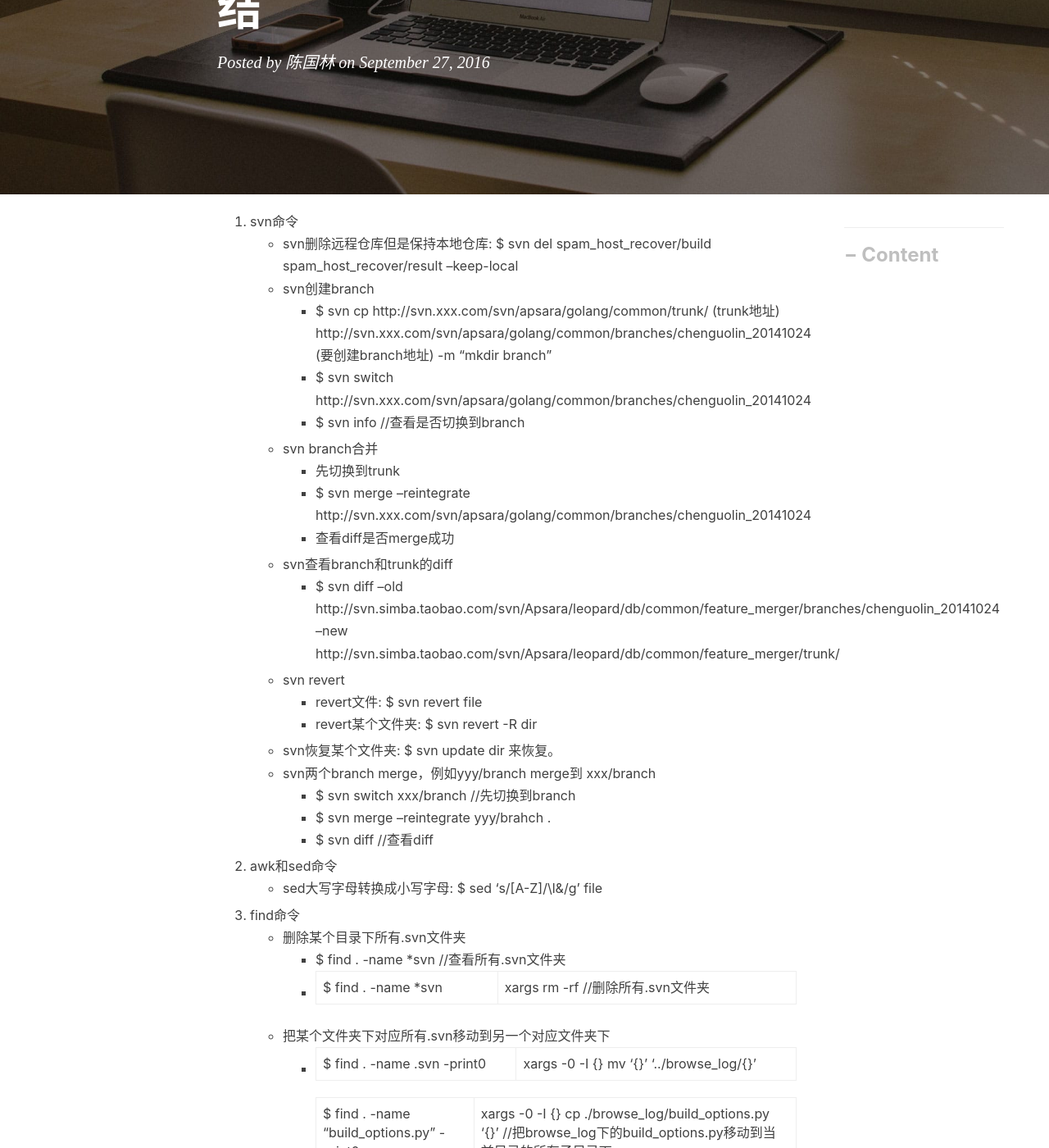
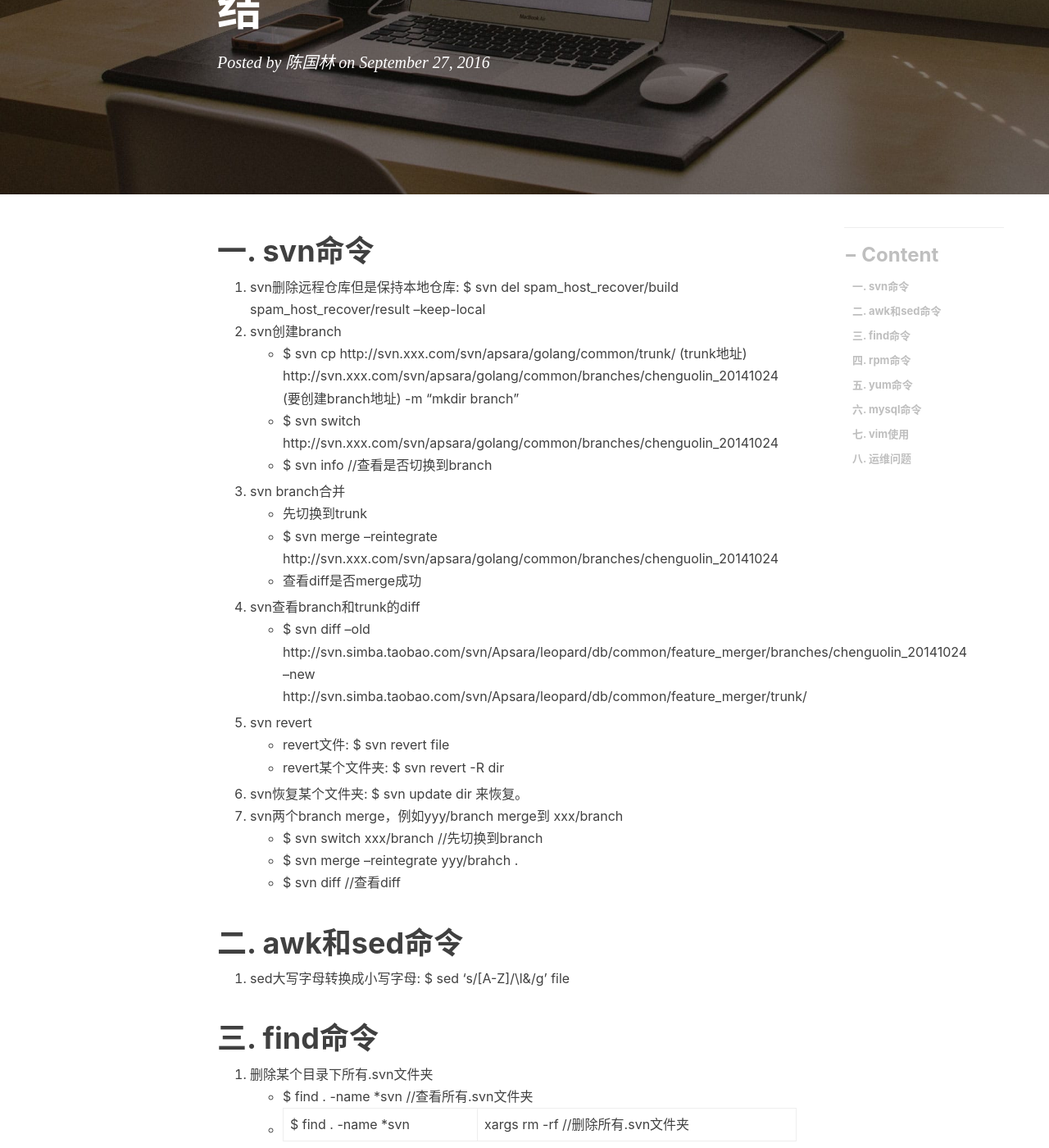
Before and after one commit to engru/chenguolin.github.io, a Jekyll site: the page built from _posts/2016-09-27-【Linux-10】Linux开发运维总结.md, in a window 1280 px wide and 1400 px high, scrolled down 280 px. Shown: the whole window at 82% size. Built offline with Jekyll 4.4.1, drawn with Linux system fonts in a browser that asks for light colours; nearby versions of some CDN libraries; comment, search, counter and statistics services are not loaded; some of the changed text lies outside the part shown.

Commit message:
Update 2016-09-27-【Linux-10】Linux开发运维总结.md

```diff
--- a/_posts/2016-09-27-【Linux-10】Linux开发运维总结.md
+++ b/_posts/2016-09-27-【Linux-10】Linux开发运维总结.md
@@ -6,73 +6,73 @@ tags:         #标签
     - Linux
 ---
 
-1. svn命令
-   + svn删除远程仓库但是保持本地仓库: $ svn del spam_host_recover/build spam_host_recover/result --keep-local
-   + svn创建branch
-     + $ svn cp http://svn.xxx.com/svn/apsara/golang/common/trunk/ (trunk地址) http://svn.xxx.com/svn/apsara/golang/common/branches/chenguolin_20141024 (要创建branch地址) -m "mkdir branch"
-     + $ svn switch http://svn.xxx.com/svn/apsara/golang/common/branches/chenguolin_20141024
-     + $ svn info  //查看是否切换到branch
-   + svn branch合并
-     + 先切换到trunk
-     + $ svn merge --reintegrate http://svn.xxx.com/svn/apsara/golang/common/branches/chenguolin_20141024
-     + 查看diff是否merge成功
-   + svn查看branch和trunk的diff
-     + $ svn diff --old http://svn.simba.taobao.com/svn/Apsara/leopard/db/common/feature_merger/branches/chenguolin_20141024 --new http://svn.simba.taobao.com/svn/Apsara/leopard/db/common/feature_merger/trunk/
-   + svn revert
-     + revert文件: $ svn revert file
-     + revert某个文件夹: $ svn revert -R dir
-   + svn恢复某个文件夹: $ svn update dir 来恢复。
-   + svn两个branch merge，例如yyy/branch merge到 xxx/branch
-     + $ svn switch xxx/branch  //先切换到branch
-     + $ svn merge --reintegrate yyy/brahch .
-     + $ svn diff //查看diff
+# 一. svn命令
+1. svn删除远程仓库但是保持本地仓库: $ svn del spam_host_recover/build spam_host_recover/result --keep-local
+2. svn创建branch
+   + $ svn cp http://svn.xxx.com/svn/apsara/golang/common/trunk/ (trunk地址) http://svn.xxx.com/svn/apsara/golang/common/branches/chenguolin_20141024 (要创建branch地址) -m "mkdir branch"
+   + $ svn switch http://svn.xxx.com/svn/apsara/golang/common/branches/chenguolin_20141024
+   + $ svn info  //查看是否切换到branch
+3. svn branch合并
+   + 先切换到trunk
+   + $ svn merge --reintegrate http://svn.xxx.com/svn/apsara/golang/common/branches/chenguolin_20141024
+   + 查看diff是否merge成功
+4. svn查看branch和trunk的diff
+   + $ svn diff --old http://svn.simba.taobao.com/svn/Apsara/leopard/db/common/feature_merger/branches/chenguolin_20141024 --new http://svn.simba.taobao.com/svn/Apsara/leopard/db/common/feature_merger/trunk/
+5. svn revert
+   + revert文件: $ svn revert file
+   + revert某个文件夹: $ svn revert -R dir
+6. svn恢复某个文件夹: $ svn update dir 来恢复。
+7. svn两个branch merge，例如yyy/branch merge到 xxx/branch
+   + $ svn switch xxx/branch  //先切换到branch
+   + $ svn merge --reintegrate yyy/brahch .
+   + $ svn diff //查看diff
 
-2. awk和sed命令
-   + sed大写字母转换成小写字母: $ sed 's/[A-Z]/\l&/g' file
+# 二. awk和sed命令
+1. sed大写字母转换成小写字母: $ sed 's/[A-Z]/\l&/g' file
 
-3. find命令
-   + 删除某个目录下所有.svn文件夹
-     + $ find . -name *svn   //查看所有.svn文件夹
-     + $ find . -name *svn | xargs rm -rf  //删除所有.svn文件夹
-   + 把某个文件夹下对应所有.svn移动到另一个对应文件夹下
-     + $ find . -name .svn -print0 | xargs -0 -I {} mv '{}' '../browse_log/{}'
-     + $ find . -name "build_options.py" -print0 | xargs -0 -I {} cp ./browse_log/build_options.py '{}'  //把browse_log下的build_options.py移动到当前目录的所有子目录下
+# 三. find命令
+1. 删除某个目录下所有.svn文件夹
+   + $ find . -name *svn   //查看所有.svn文件夹
+   + $ find . -name *svn | xargs rm -rf  //删除所有.svn文件夹
+2. 把某个文件夹下对应所有.svn移动到另一个对应文件夹下
+   + $ find . -name .svn -print0 | xargs -0 -I {} mv '{}' '../browse_log/{}'
+   + $ find . -name "build_options.py" -print0 | xargs -0 -I {} cp ./browse_log/build_options.py '{}'  //把browse_log下的build_options.py移动到当前目录的所有子目录下
 
-4. rpm命令
-   + 查询程序是否安装: $ rpm -q samba
-   + 搜索指定rpm包是否安装: $ rpm -qa | grep httpd
-   + 搜索rpm包: $ rpm -ql httpd
-   + 查看rpm包信息: $ rpm -qpi Linux-1.4-6.i368.rpm
-   + 查看rpm包的文件: $ rpm -qpf Linux-1.4-6.i368.rpm
-   + 安装新的rpm包: $ rpm -ivh file.rpm
-   + 升级一个rpm包: $ rpm -Uvh file.rpm
-   + 删除一个rpm包: $ rpm -e file.rpm
-   + 指定路径查看是否安装某些rpm包: $ rpm -qa --root=/home/admin/chenguolin/workdir/project/_external/ | grep google_url
-   + 查看某些文件是属于哪个rpm包: $ rpm -qf /usr/local/lib64/libjvm.so
-   + 查看rpm包的默认安装目录: $ rpm -qpl xxx.rpm
-   + 指定位置安装rpm包: $ rpm -ivh --relocate /usr/bin=/home/admin/chenguolin xxx.rpm
-   + rpm包解压: $ rpm2cpio xx.rpm | cpio -div
+# 四. rpm命令
+1. 查询程序是否安装: $ rpm -q samba
+2. 搜索指定rpm包是否安装: $ rpm -qa | grep httpd
+3. 搜索rpm包: $ rpm -ql httpd
+4. 查看rpm包信息: $ rpm -qpi Linux-1.4-6.i368.rpm
+5. 查看rpm包的文件: $ rpm -qpf Linux-1.4-6.i368.rpm
+6. 安装新的rpm包: $ rpm -ivh file.rpm
+7. 升级一个rpm包: $ rpm -Uvh file.rpm
+8. 删除一个rpm包: $ rpm -e file.rpm
+9. 指定路径查看是否安装某些rpm包: $ rpm -qa --root=/home/admin/chenguolin/workdir/project/_external/ | grep google_url
+10. 查看某些文件是属于哪个rpm包: $ rpm -qf /usr/local/lib64/libjvm.so
+11. 查看rpm包的默认安装目录: $ rpm -qpl xxx.rpm
+12. 指定位置安装rpm包: $ rpm -ivh --relocate /usr/bin=/home/admin/chenguolin xxx.rpm
+13. rpm包解压: $ rpm2cpio xx.rpm | cpio -div
 
-5. yum命令
-   + 查看哪些rpm包中包含指定文件: $ yum provides libjvm.so
-   + 搜索系统下的某些rpm包: $ yum search xxx
+# 五. yum命令
+1. 查看哪些rpm包中包含指定文件: $ yum provides libjvm.so
+2. 搜索系统下的某些rpm包: $ yum search xxx
 
-6. mysql命令
-   + 登录mysql: $ mysql -h localhost --port port -u myname -p mypass mydb
-   + shell脚本执行mysql命令: /usr/bin/mysql -h 127.0.0.1 -P 3307 -u cgl --password=cgl@2014 --execute="delete from test.browser_log where createtime < NOW() - INTERVAL 345600 SECOND;"
+# 六. mysql命令
+1. 登录mysql: $ mysql -h localhost --port port -u myname -p mypass mydb
+2. shell脚本执行mysql命令: /usr/bin/mysql -h 127.0.0.1 -P 3307 -u cgl --password=cgl@2014 --execute="delete from test.browser_log where createtime < NOW() - INTERVAL 345600 SECOND;"
 
-7. vim使用
-   + 强制保存文件: w !sudo tee %   // %代指当前文件名, !sudo tee %表示用sudo权限输出到标准输出并且保存到当前文件中。
-   + 可以在`.vimrc`里面配置 `command W w !sudo tee % > /dev/null` 使用W来代替强制保存命令
+# 七. vim使用
+1. 强制保存文件: w !sudo tee %   // %代指当前文件名, !sudo tee %表示用sudo权限输出到标准输出并且保存到当前文件中。
+2. 可以在`.vimrc`里面配置 `command W w !sudo tee % > /dev/null` 使用W来代替强制保存命令
 
-8. 运维问题
-   + 查看进程是否因为OOM被kill
-     + $ grep oom /var/log/messages
-     + $ grep oom /var/log/kern
-   + 运行C++ 可执行文件
-     + $ /bin/env LD_LIBRARY_PATH=build/release64/packages/lib/ url_tool  //LD_LIBRARY_PATH指定依赖的so路径
-   + 查看磁盘空间使用情况
-     + 查看磁盘使用率: $ df -h
-     + 查看/home目录空间: $ du -sh /home
-     + 查看当前目录下所有文件大小: $ du . | sort -k1rn
-     + 查看当前目录下一级子目录大小: $ du . -c --max-depth=1 | sort -k1rn
+# 八. 运维问题
+1. 查看进程是否因为OOM被kill
+   + $ grep oom /var/log/messages
+   + $ grep oom /var/log/kern
+2. 运行C++ 可执行文件
+   + $ /bin/env LD_LIBRARY_PATH=build/release64/packages/lib/ url_tool  //LD_LIBRARY_PATH指定依赖的so路径
+3. 查看磁盘空间使用情况
+   + 查看磁盘使用率: $ df -h
+   + 查看/home目录空间: $ du -sh /home
+   + 查看当前目录下所有文件大小: $ du . | sort -k1rn
+   + 查看当前目录下一级子目录大小: $ du . -c --max-depth=1 | sort -k1rn
```
